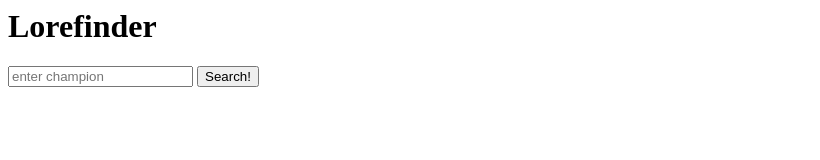
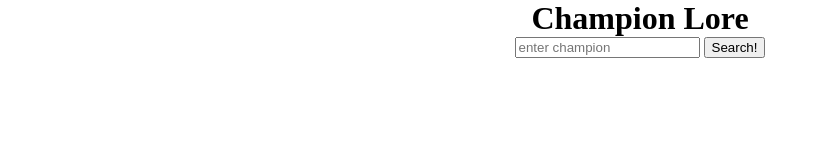
Before and after one commit to tylerwade124/riot-tcg, a plain HTML site: page index.html in a window 1280 px wide. Shown: the whole page, without its empty margins (0-820 px from the left). Drawn offline with Linux system fonts and the light colour scheme.

Commit message:
first-draft2

```diff
--- a/index.html
+++ b/index.html
@@ -4,7 +4,7 @@
 </head>
 
 <body>
-    <h1>Lorefinder</h1>
+    <h1>Champion Lore</h1>
 
     <form id="searchBar">
         <input
@@ -32,7 +32,8 @@
 
     <p id="championLore"></p>
 
-    <p id="championStats"></p>
+
+
 
 
 
--- a/script.js
+++ b/script.js
@@ -34,8 +34,6 @@ async function getData (event) {
             console.log(`success!`, res.data.Aatrox.tags)
             let champTags = document.querySelector(`#championTags`)
             champTags.innerText = res.data.Aatrox.tags
-
-
 
 
         })
--- a/style.css
+++ b/style.css
@@ -0,0 +1,7 @@
+* {
+    margin: 0 auto;
+}
+
+body {
+    text-align: center;
+}
```
